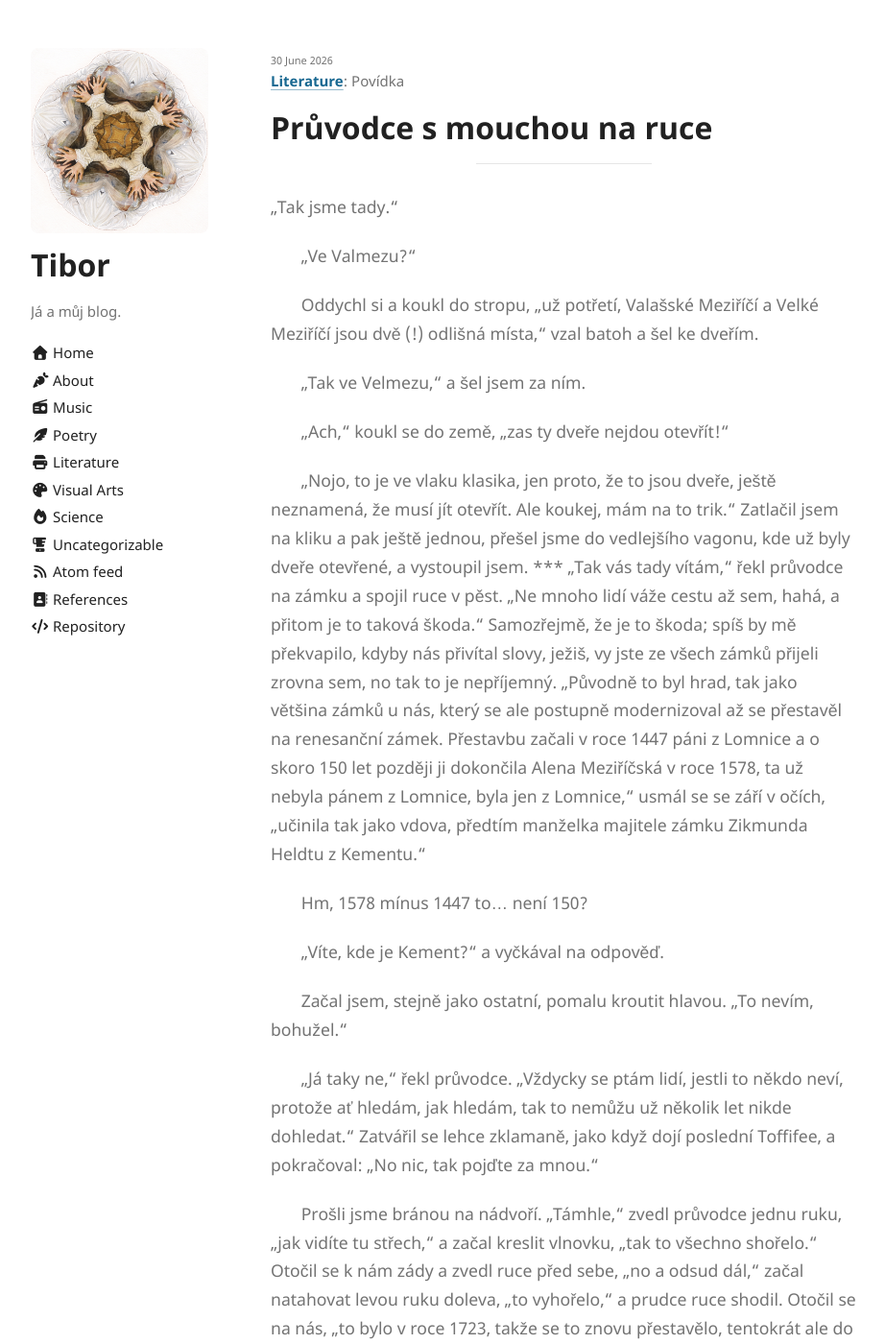
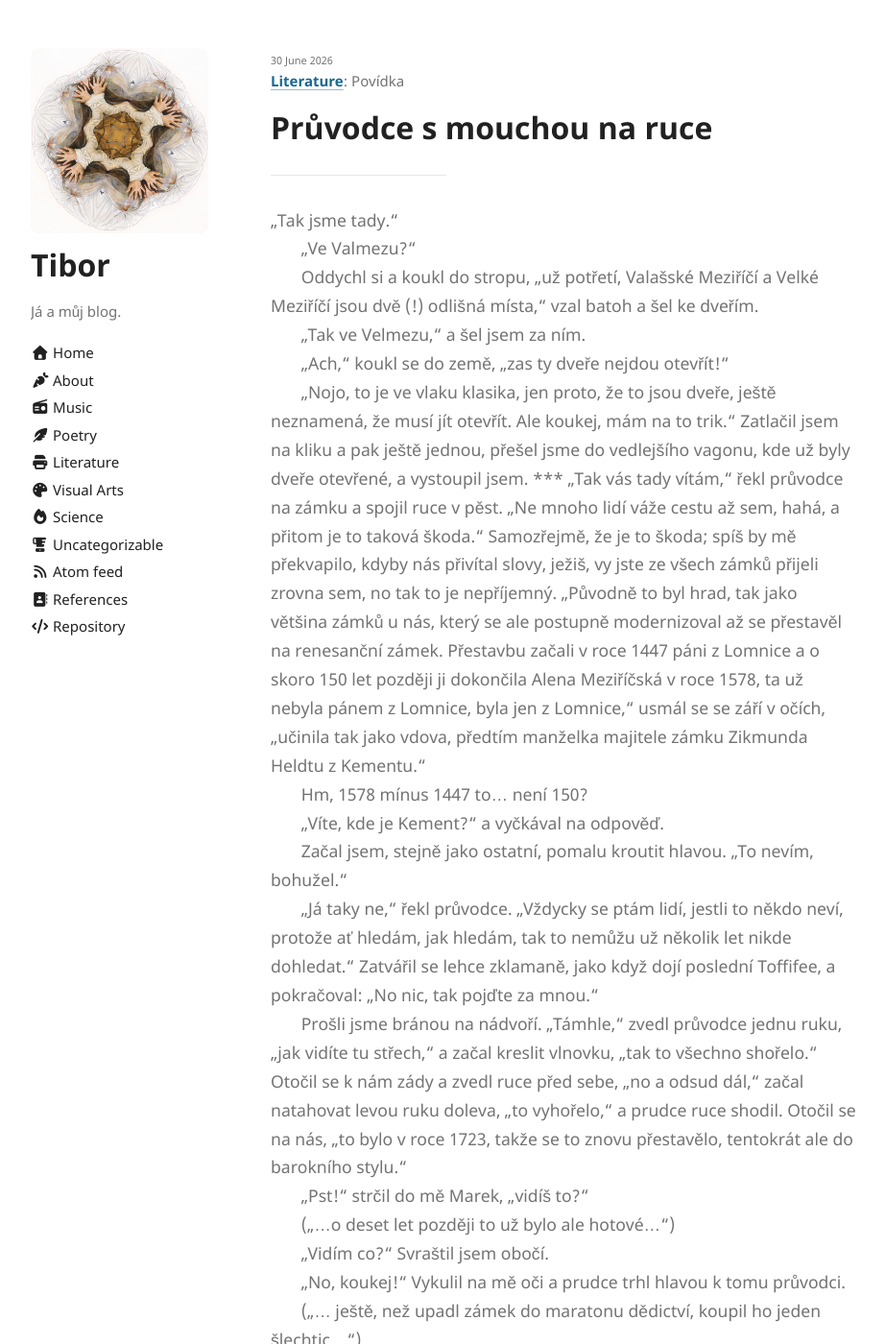
Before and after one commit to thefallofjohannm/thefallofjohannm.github.io, a Jekyll site: the page built from _posts/literature/2026-06-30-pruvodce-s-mouchou-na-ruce.md, in a window 1280 px wide and 1400 px high. Shown: the whole window at 96% size, without its empty margins (178-1100 px from the left). Built offline with Jekyll 4.4.1, drawn with Linux system fonts in a browser that asks for light colours.

Commit message:
layout didnt work

```diff
--- a/_layouts/post_prose.html
+++ b/_layouts/post_prose.html
@@ -3,22 +3,34 @@ layout: default
 ---
 
 <style>
-  /* Styl pro kontejner prózy */
+  /* Základní styl pro kontejner prózy */
   .proza-text {
-    line-height: 1.7;       /* Příjemné řádkování pro čtení */
-    font-size: 1.1rem;      /* Mírně větší písmo */
+    line-height: 1.7;       /* Příjemná výška řádku pro čtení */
+    font-size: 1.1rem;      /* Příjemná velikost písma */
   }
 
-  /* Styl pro odstavce v próze */
+  /* Knižní styl odstavců */
   .proza-text p {
     text-indent: 1.8em;     /* Odsazení prvního řádku odstavce */
     margin-top: 0;
-    margin-bottom: 1.2em;  /* Mezera (prázdný řádek) mezi odstavci */
+    margin-bottom: 0;       /* Odstavce navazují těsně pod sebou bez mezery */
   }
 
-  /* Volitelné: První odstavec po nadpisu tradičně bývá bez odsazení */
+  /* První odstavec hned pod nadpisem nemá být odsazený (tradiční typografie) */
   .proza-text p:first-of-type {
     text-indent: 0;
+  }
+
+  /* Stylování pro oddělovač scén (když v Markdownu napíšeš ***) */
+  .proza-text hr {
+    border: none;
+    text-align: center;
+    margin: 1.8em 0;
+  }
+  .proza-text hr::before {
+    content: "* * *";
+    color: #777;
+    font-size: 1.1em;
   }
 </style>
 
```
